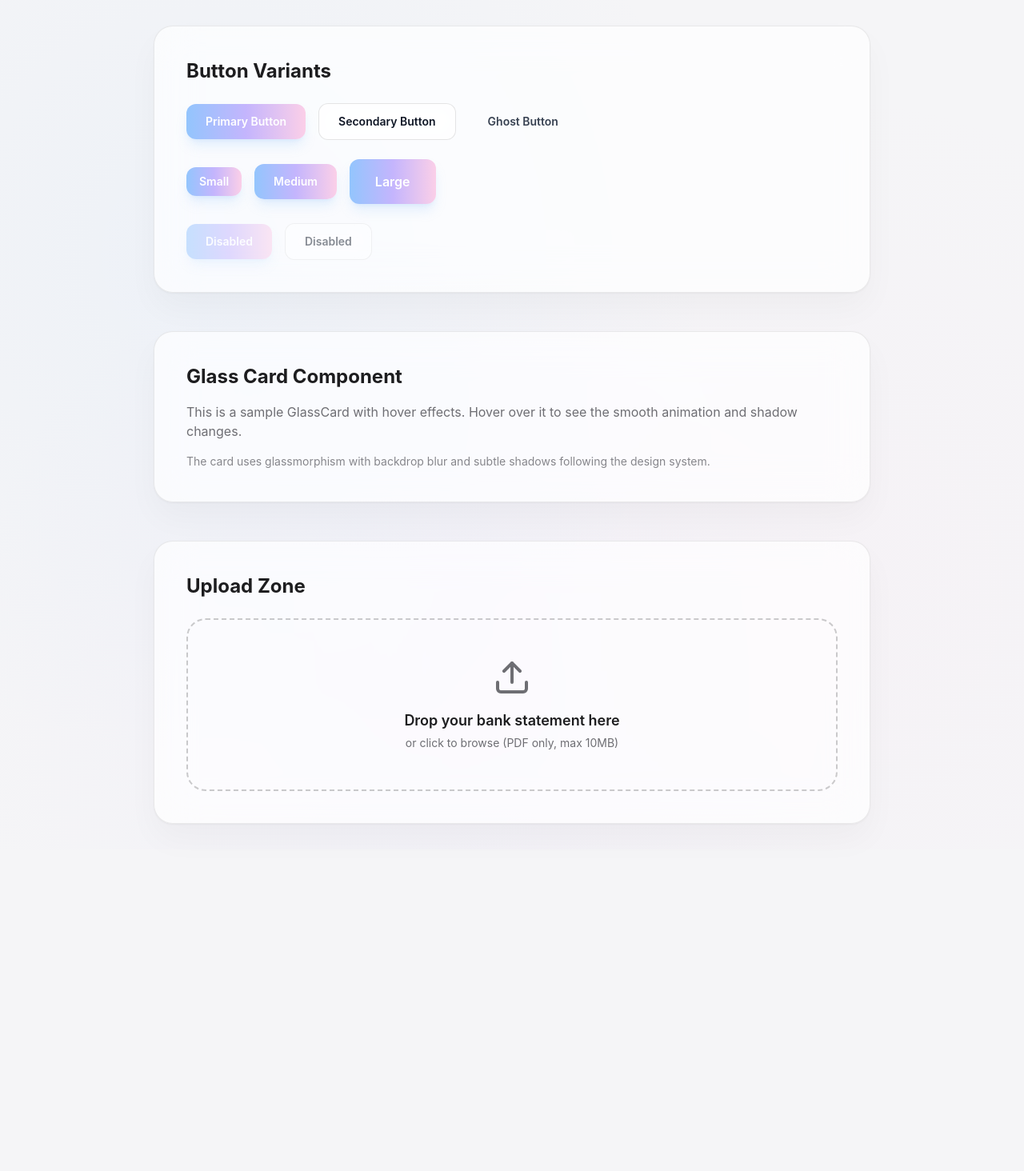
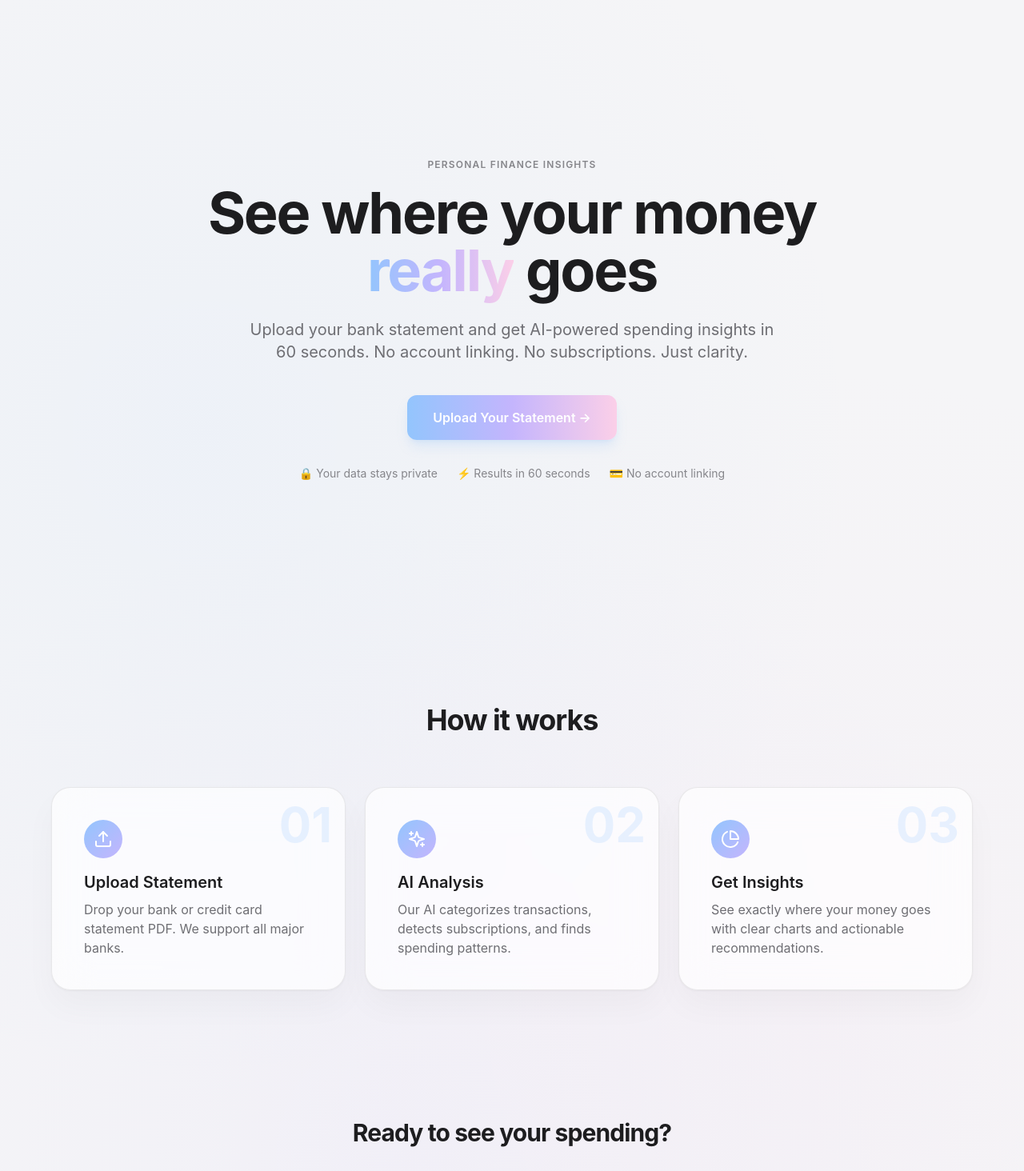
Before and after one commit to nthiessenf/frugal-scan, a Next.js app: page / in a window 1280 px wide. Shown: the top 1464 px of the page at 80% size. Before the commit the page ends 1062 px from the top, so only its background shows below. Built offline with nearby package versions, Linux system fonts and the light colour scheme.

Commit message:
Refactor landing page to utilize new section components: Hero, How It Works, and Upload Section. Add smooth scrolling behavior to enhance user experience.

```diff
--- a/app/globals.css
+++ b/app/globals.css
@@ -3,6 +3,10 @@
 @tailwind utilities;
 
 @layer base {
+  html {
+    scroll-behavior: smooth;
+  }
+
   body {
     @apply bg-[#f5f5f7] text-[#1d1d1f] antialiased;
   }
--- a/app/page.tsx
+++ b/app/page.tsx
@@ -1,86 +1,13 @@
-"use client";
-
-import { Button } from "@/components/ui/button";
-import { GlassCard } from "@/components/ui/card";
-import { UploadZone } from "@/components/ui/upload-zone";
+import { Hero } from "@/components/sections/hero";
+import { HowItWorks } from "@/components/sections/how-it-works";
+import { UploadSection } from "@/components/sections/upload-section";
 
 export default function Home() {
-  const handleFileSelect = (file: File) => {
-    console.log("File selected:", file.name, file.size, "bytes");
-  };
-
   return (
-    <main className="flex min-h-screen flex-col items-center justify-center p-8 gap-12">
-      <div className="w-full max-w-4xl space-y-12">
-        {/* Buttons Section */}
-        <GlassCard padding="lg">
-          <div className="space-y-6">
-            <h2 className="text-2xl font-bold text-[#1d1d1f] mb-6">
-              Button Variants
-            </h2>
-            <div className="flex flex-wrap gap-4 items-center">
-              <Button variant="primary" size="md">
-                Primary Button
-              </Button>
-              <Button variant="secondary" size="md">
-                Secondary Button
-              </Button>
-              <Button variant="ghost" size="md">
-                Ghost Button
-              </Button>
-            </div>
-            <div className="flex flex-wrap gap-4 items-center">
-              <Button variant="primary" size="sm">
-                Small
-              </Button>
-              <Button variant="primary" size="md">
-                Medium
-              </Button>
-              <Button variant="primary" size="lg">
-                Large
-              </Button>
-            </div>
-            <div className="flex flex-wrap gap-4 items-center">
-              <Button variant="primary" disabled>
-                Disabled
-              </Button>
-              <Button variant="secondary" disabled>
-                Disabled
-              </Button>
-            </div>
-          </div>
-        </GlassCard>
-
-        {/* Glass Card Showcase */}
-        <GlassCard padding="lg">
-          <div className="space-y-4">
-            <h2 className="text-2xl font-bold text-[#1d1d1f]">
-              Glass Card Component
-            </h2>
-            <p className="text-[#6e6e73]">
-              This is a sample GlassCard with hover effects. Hover over it to see
-              the smooth animation and shadow changes.
-            </p>
-            <p className="text-sm text-[#86868b]">
-              The card uses glassmorphism with backdrop blur and subtle shadows
-              following the design system.
-            </p>
-          </div>
-        </GlassCard>
-
-        {/* Upload Zone */}
-        <GlassCard padding="lg">
-          <div className="space-y-6">
-            <h2 className="text-2xl font-bold text-[#1d1d1f] mb-4">
-              Upload Zone
-            </h2>
-            <UploadZone
-              onFileSelect={handleFileSelect}
-              className="min-h-[200px]"
-            />
-          </div>
-        </GlassCard>
-      </div>
-    </main>
+    <>
+      <Hero />
+      <HowItWorks />
+      <UploadSection />
+    </>
   );
 }
--- /dev/null
+++ b/components/sections/hero.tsx
@@ -0,0 +1,51 @@
+"use client";
+
+import React from "react";
+import { Button } from "@/components/ui/button";
+
+export function Hero() {
+  const handleScrollToUpload = () => {
+    const uploadSection = document.getElementById("upload");
+    if (uploadSection) {
+      uploadSection.scrollIntoView({ behavior: "smooth" });
+    }
+  };
+
+  return (
+    <section className="min-h-screen flex items-center justify-center py-20 px-5">
+      <div className="max-w-4xl mx-auto text-center">
+        {/* Label */}
+        <p className="text-xs font-semibold uppercase tracking-widest text-[#86868b] mb-4">
+          PERSONAL FINANCE INSIGHTS
+        </p>
+
+        {/* Main Headline */}
+        <h1 className="text-5xl md:text-6xl lg:text-7xl font-bold tracking-[-0.03em] text-[#1d1d1f] mb-6">
+          See where your money{" "}
+          <span className="bg-gradient-to-r from-[#93c5fd] via-[#c4b5fd] to-[#fbcfe8] bg-clip-text text-transparent">
+            really
+          </span>{" "}
+          goes
+        </h1>
+
+        {/* Subheadline */}
+        <p className="text-lg md:text-xl text-[#6e6e73] max-w-2xl mx-auto mb-10">
+          Upload your bank statement and get AI-powered spending insights in 60
+          seconds. No account linking. No subscriptions. Just clarity.
+        </p>
+
+        {/* CTA Button */}
+        <Button size="lg" onClick={handleScrollToUpload}>
+          Upload Your Statement →
+        </Button>
+
+        {/* Trust Indicators */}
+        <div className="mt-8 flex justify-center gap-6 flex-wrap">
+          <p className="text-sm text-[#86868b]">🔒 Your data stays private</p>
+          <p className="text-sm text-[#86868b]">⚡ Results in 60 seconds</p>
+          <p className="text-sm text-[#86868b]">💳 No account linking</p>
+        </div>
+      </div>
+    </section>
+  );
+}
--- /dev/null
+++ b/components/sections/how-it-works.tsx
@@ -0,0 +1,68 @@
+import React from "react";
+import { Upload, Sparkles, PieChart } from "lucide-react";
+import { GlassCard } from "@/components/ui/card";
+
+export function HowItWorks() {
+  const steps = [
+    {
+      number: "01",
+      icon: Upload,
+      title: "Upload Statement",
+      description:
+        "Drop your bank or credit card statement PDF. We support all major banks.",
+    },
+    {
+      number: "02",
+      icon: Sparkles,
+      title: "AI Analysis",
+      description:
+        "Our AI categorizes transactions, detects subscriptions, and finds spending patterns.",
+    },
+    {
+      number: "03",
+      icon: PieChart,
+      title: "Get Insights",
+      description:
+        "See exactly where your money goes with clear charts and actionable recommendations.",
+    },
+  ];
+
+  return (
+    <section className="py-20 px-5">
+      <div className="max-w-6xl mx-auto">
+        {/* Section Title */}
+        <h2 className="text-3xl md:text-4xl font-bold tracking-[-0.03em] text-center text-[#1d1d1f] mb-16">
+          How it works
+        </h2>
+
+        {/* Grid of Cards */}
+        <div className="grid grid-cols-1 md:grid-cols-3 gap-6">
+          {steps.map((step) => {
+            const IconComponent = step.icon;
+            return (
+              <GlassCard key={step.number} padding="lg" hover={true}>
+                {/* Step Number */}
+                <div className="absolute top-4 right-4 text-6xl font-bold text-[#93c5fd]/20">
+                  {step.number}
+                </div>
+
+                {/* Icon */}
+                <div className="w-12 h-12 rounded-full bg-gradient-to-br from-[#93c5fd] to-[#c4b5fd] flex items-center justify-center mb-4">
+                  <IconComponent className="w-6 h-6 text-white" />
+                </div>
+
+                {/* Title */}
+                <h3 className="text-xl font-semibold text-[#1d1d1f] mb-2">
+                  {step.title}
+                </h3>
+
+                {/* Description */}
+                <p className="text-[#6e6e73]">{step.description}</p>
+              </GlassCard>
+            );
+          })}
+        </div>
+      </div>
+    </section>
+  );
+}
--- /dev/null
+++ b/components/sections/upload-section.tsx
@@ -0,0 +1,29 @@
+"use client";
+
+import React from "react";
+import { UploadZone } from "@/components/ui/upload-zone";
+
+export function UploadSection() {
+  const handleFileSelect = (file: File) => {
+    console.log("File selected:", file.name, file.size, "bytes");
+  };
+
+  return (
+    <section id="upload" className="py-20 px-5">
+      <div className="max-w-2xl mx-auto text-center">
+        {/* Title */}
+        <h2 className="text-2xl md:text-3xl font-bold tracking-[-0.03em] text-[#1d1d1f] mb-8">
+          Ready to see your spending?
+        </h2>
+
+        {/* Upload Zone */}
+        <UploadZone onFileSelect={handleFileSelect} />
+
+        {/* Privacy Note */}
+        <p className="mt-6 text-sm text-[#86868b]">
+          🔒 Your statement is processed securely and never stored
+        </p>
+      </div>
+    </section>
+  );
+}
```
